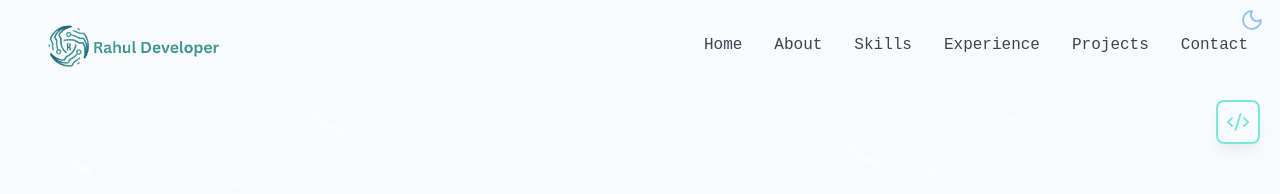
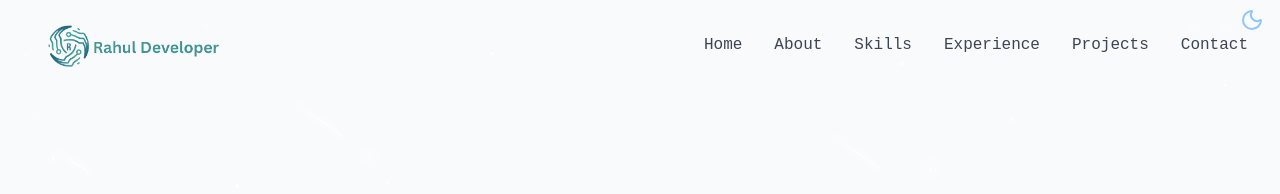
Before and after one commit to Rahul32-code/portfolio, a React (Vite) app: page / in a window 1280 px wide. Shown: the top 194 px of the page. Built offline with nearby package versions, Linux system fonts and the light colour scheme; a web font is replaced by a local one.

Commit message:
remove service

```diff
--- a/src/pages/Home.jsx
+++ b/src/pages/Home.jsx
@@ -36,7 +36,7 @@ const Home = () => {
 
       {/* Footer */}
       <Footer />
-      <MyServiceButton />
+      {/* <MyServiceButton /> */}
       <ButtonWhatsApp />
       <PhoneCallApp />
     </div>
```
